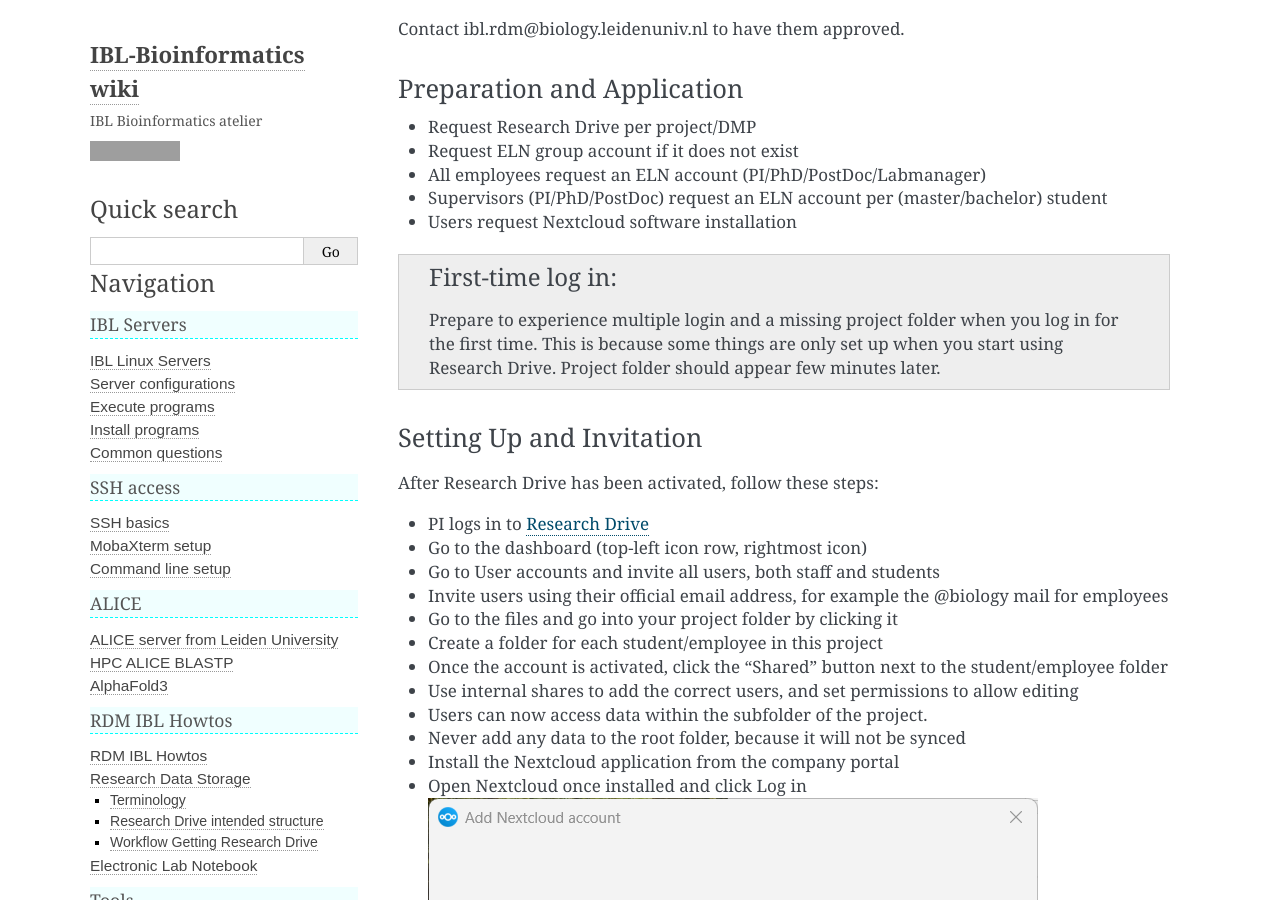
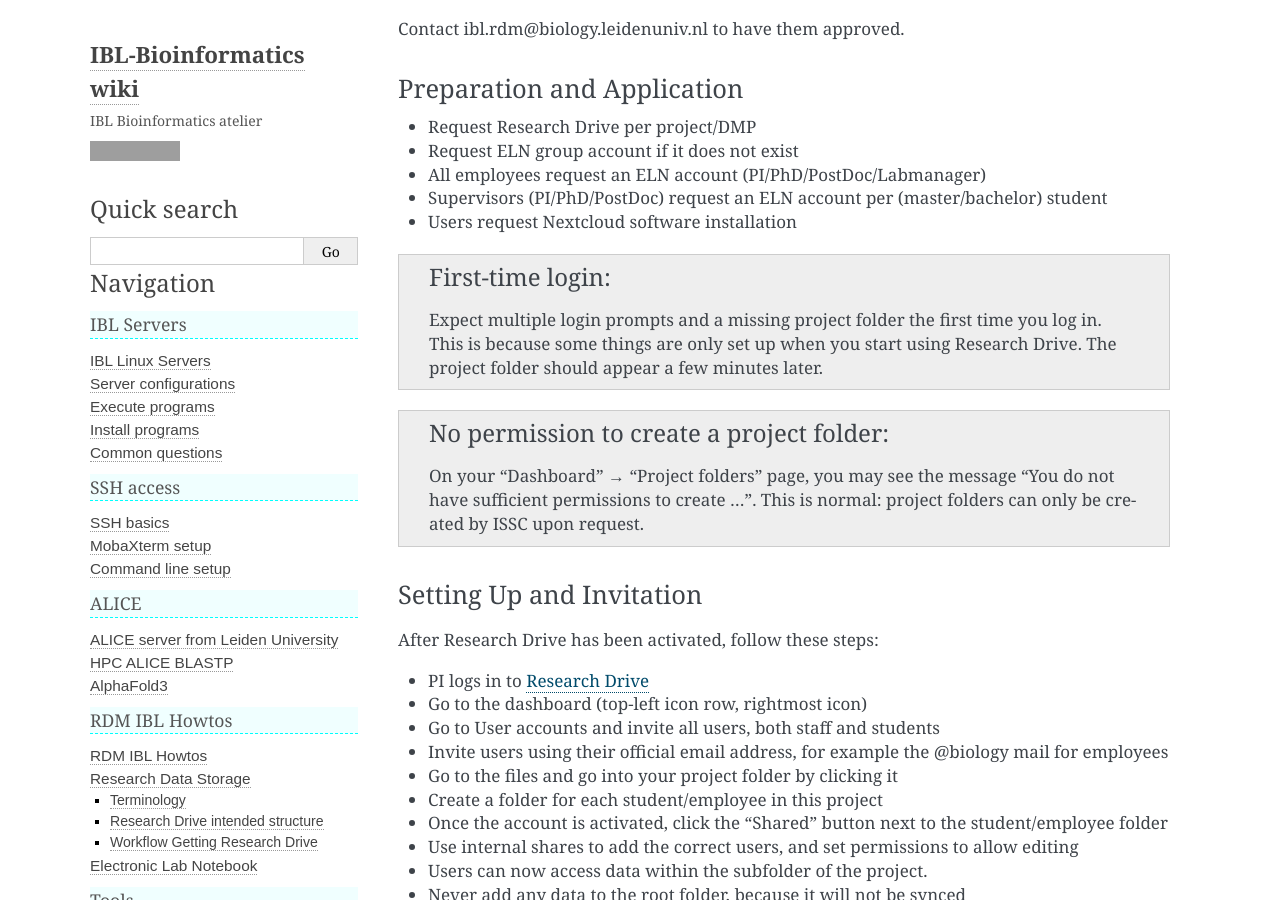
Before and after one commit to IBL-bioinfo/IBL-bioinformatics-wiki, a Sphinx documentation site: the page built from docs/source/rdm_howtos/ResearchDrive.md, in a window 1280 px wide and 900 px high, scrolled down 2186 px. Built offline with Sphinx 7.4.7, drawn with Linux system fonts in a browser that asks for light colours; grey boxes are pictures that could not be loaded.

Commit message:
Refine first-time login instructions for Research Drive, enhancing clarity and adding information about project folder permissions

```diff
--- a/docs/source/rdm_howtos/ResearchDrive.md
+++ b/docs/source/rdm_howtos/ResearchDrive.md
@@ -51,8 +51,12 @@ Contact ibl.rdm@biology.leidenuniv.nl to have them approved.
 - Supervisors (PI/PhD/PostDoc) request an ELN account per (master/bachelor) student
 - Users request Nextcloud software installation
 
-::: {admonition} First-time log in
-Prepare to experience multiple login and a missing project folder when you log in for the first time. This is because some things are only set up when you start using Research Drive. Project folder should appear few minutes later.
+::: {admonition} First-time login
+Expect multiple login prompts and a missing project folder the first time you log in. This is because some things are only set up when you start using Research Drive. The project folder should appear a few minutes later.
+:::
+
+::: {admonition} No permission to create a project folder
+On your "Dashboard" → "Project folders" page, you may see the message "You do not have sufficient permissions to create ...". This is normal: project folders can only be created by ISSC upon request.
 :::
 
 ### Setting Up and Invitation
```
